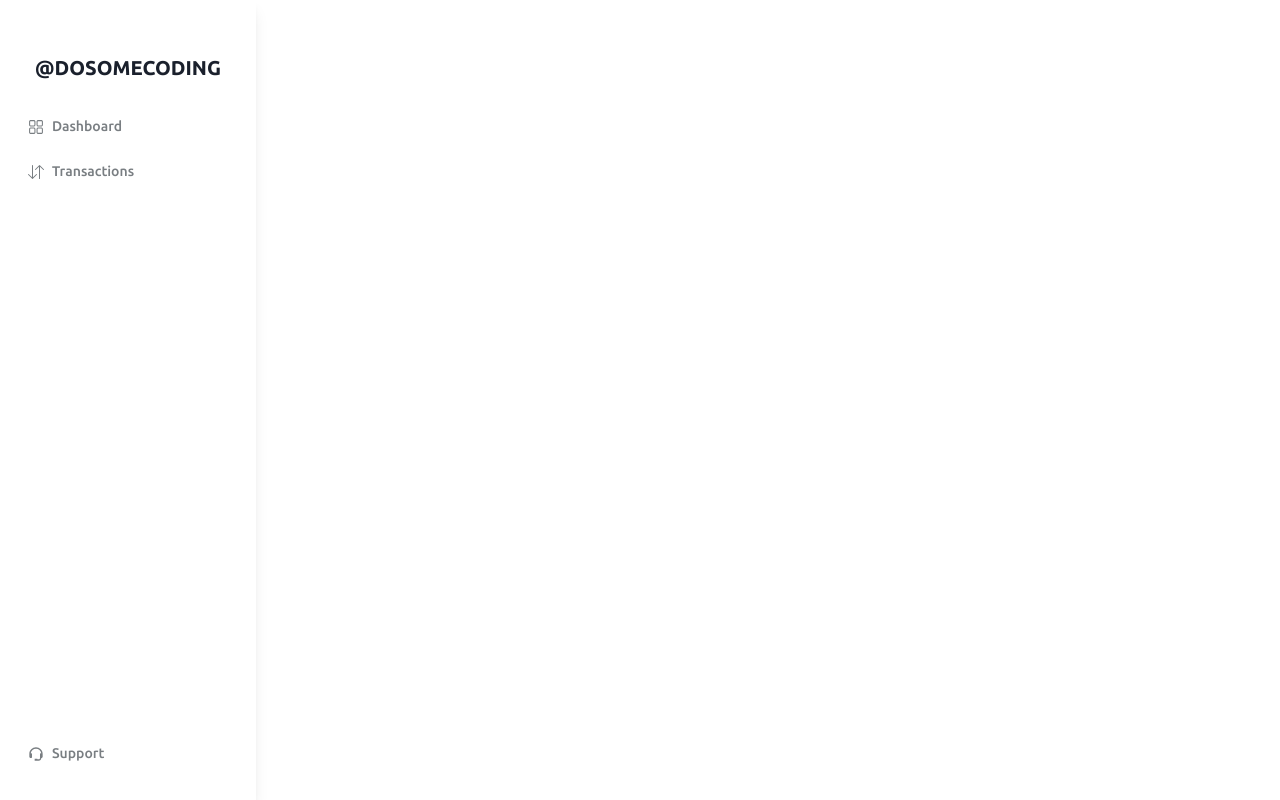
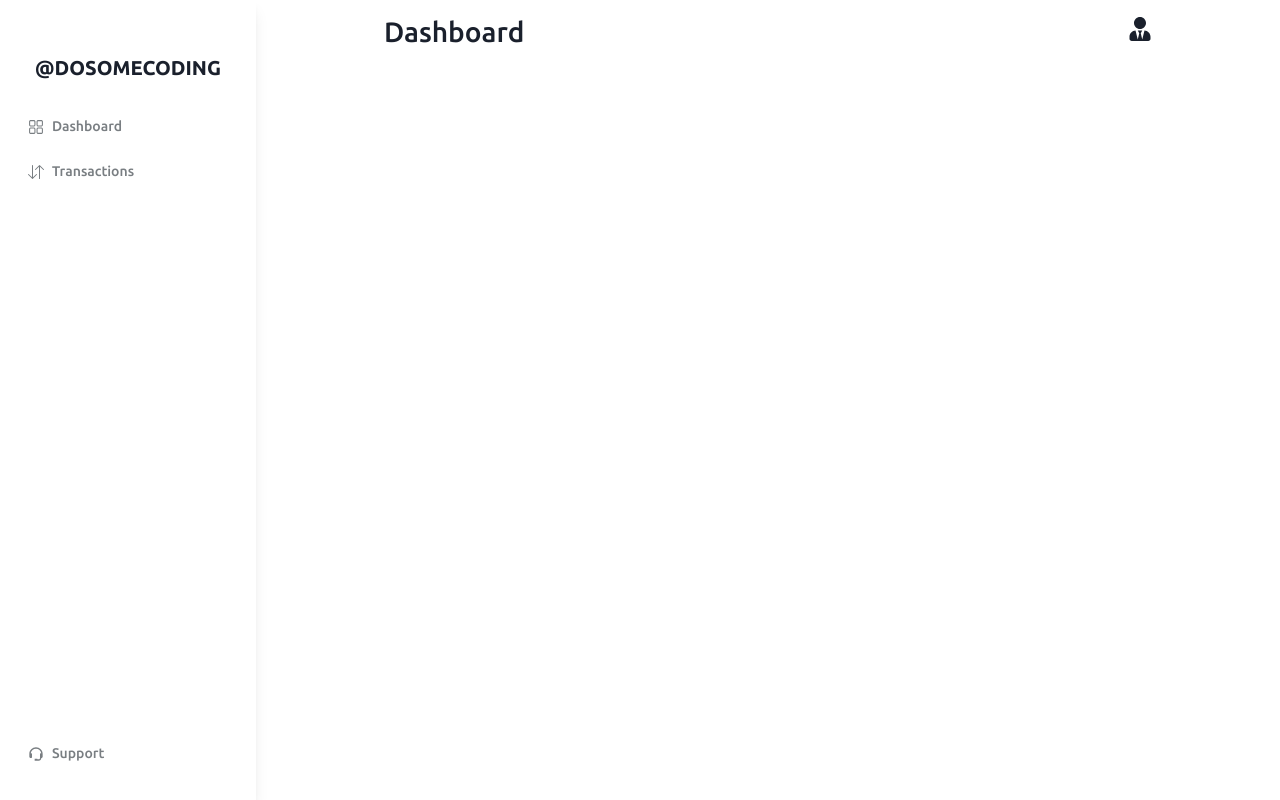
Before and after one commit to tejasvi8686/React_Crypto_Dashboard, a React (Vite) app: page / in a window 1280 px wide. Built offline with nearby package versions, Linux system fonts and the light colour scheme.

Commit message:
added TopNav

```diff
--- a/src/components/Sidenav.jsx
+++ b/src/components/Sidenav.jsx
@@ -19,7 +19,7 @@ const Sidenav = () => {
   ];
 
   return (
-    <Stack justify="space-between" boxShadow="lg" maxW="16rem" h="100vh" bg="">
+    <Stack justify="space-between" boxShadow="lg" w="16rem" h="100vh" bg="">
       <Box>
       <Heading textAlign="center" as="h1" pt="3.5rem" fontSize="20px">
       @DOSOMECODING
--- /dev/null
+++ b/src/components/TopNav.jsx
@@ -0,0 +1,37 @@
+import {
+  Box,
+  Button,
+  Container,
+  Flex,
+  HStack,
+  Heading,
+  Icon,
+  Menu,
+  MenuButton,
+  MenuItem,
+  MenuList,
+} from "@chakra-ui/react";
+import { FaBars, FaUserTie } from "react-icons/fa";
+
+const TopNav = () => {
+  return (
+
+    <Box>
+    <HStack maxW="80rem"  h="16" justify="space-between" px="32" mx="auto">
+    <Heading fontWeight="medium" fontSize="28px">Dashboard</Heading>
+
+    <Menu>
+      <MenuButton>
+        <Icon as={FaUserTie} fontSize="24px" />
+      </MenuButton>
+      <MenuList>
+        <MenuItem>Logout</MenuItem>
+        <MenuItem>Support</MenuItem>
+      </MenuList>
+    </Menu>
+  </HStack>
+    </Box>
+  );
+};
+
+export default TopNav;
--- a/src/pages/Dashboard/Dashboard.jsx
+++ b/src/pages/Dashboard/Dashboard.jsx
@@ -1,12 +1,19 @@
-import React from 'react'
-import Sidenav from '../../components/Sidenav'
+import { Box, Flex } from "@chakra-ui/react";
+import Sidenav from "../../components/Sidenav";
+import TopNav from "../../components/TopNav";
 
 const Dashboard = () => {
   return (
     <div>
-      <Sidenav/>
+      <Flex>
+        <Sidenav />
+
+        <Box flexGrow={1}>
+          <TopNav />
+        </Box>
+      </Flex>
     </div>
-  )
-}
+  );
+};
 
-export default Dashboard
+export default Dashboard;
```
